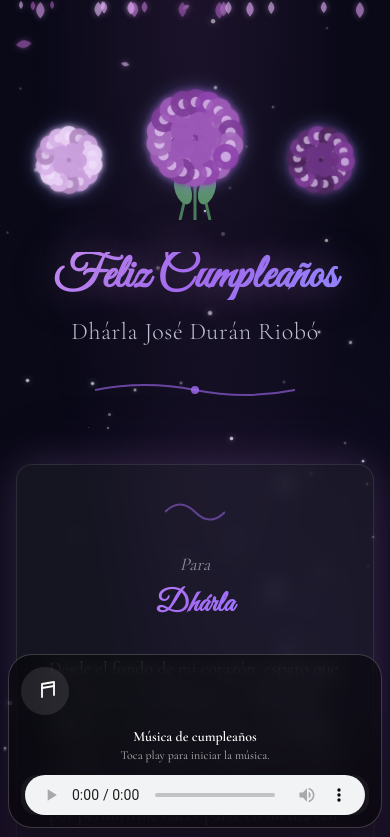
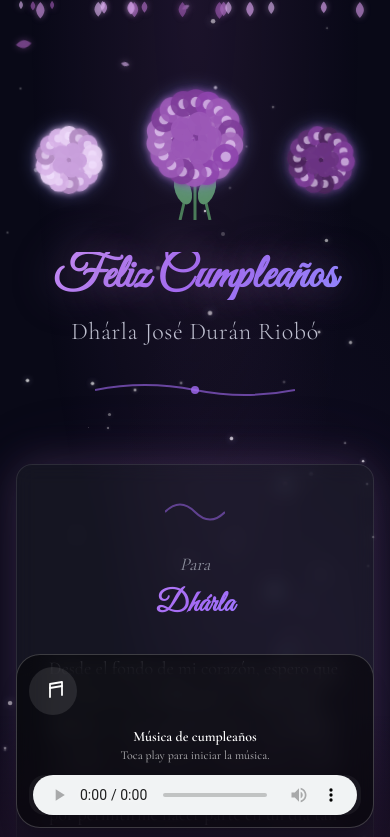
Before and after one commit to Fra46/Birthday-Hydrangea, a Next.js app: page / in a window 390 px wide. Shown: the top 837 px of the page. Built offline with nearby package versions, Linux system fonts and the light colour scheme.

Commit message:
fix: ajustar el diseño del reproductor de audio para mejorar la responsividad

```diff
--- a/components/audio-player.tsx
+++ b/components/audio-player.tsx
@@ -6,8 +6,8 @@ export function AudioPlayer({
   title?: string
 }) {
   return (
-    <div className="fixed bottom-4 left-1/2 z-40 flex w-[min(100vw-1rem,740px)] -translate-x-1/2 flex-col gap-3 rounded-3xl border border-white/20 bg-black/50 p-3 text-white shadow-xl backdrop-blur-md md:left-auto md:right-4 md:translate-x-0 md:flex-row md:items-center">
-      <div className="flex h-12 w-12 items-center justify-center rounded-full bg-white/10 text-white">
+    <div className="fixed bottom-4 inset-x-4 z-40 mx-auto flex max-w-[740px] flex-col gap-3 rounded-3xl border border-white/20 bg-black/50 p-3 text-white shadow-xl backdrop-blur-md md:inset-x-auto md:right-4 md:mx-0 md:flex-row md:items-center">
+      <div className="flex h-12 w-12 shrink-0 items-center justify-center rounded-full bg-white/10 text-white">
         <svg
           viewBox="0 0 24 24"
           fill="none"
```
